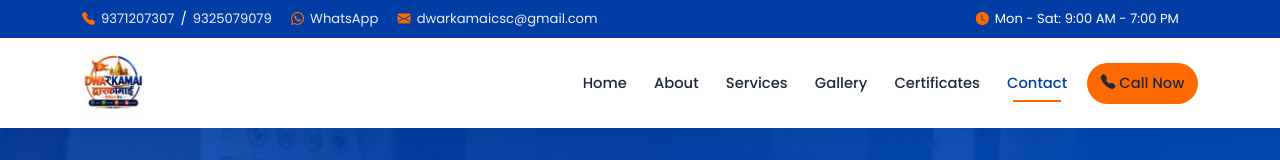
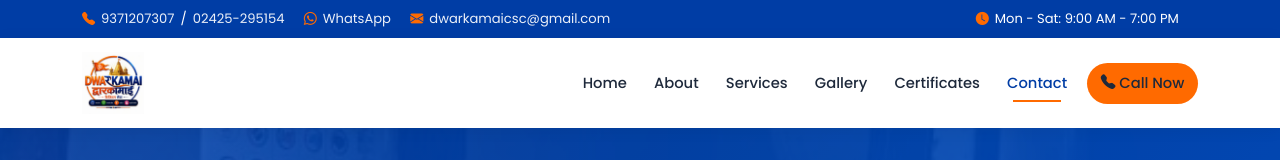
Before and after one commit to Akshay9075/dwarkamai, a plain HTML site: page contact.html in a window 1280 px wide. Shown: the top 160 px of the page. Drawn offline with nearby package versions, Linux system fonts and the light colour scheme.

Commit message:
Update contact.html

```diff
--- a/contact.html
+++ b/contact.html
@@ -16,7 +16,7 @@
 <link rel="stylesheet" href="css/style.css"><link rel="stylesheet" href="css/responsive.css">
 </head><body>
   <div id="page-loader"><div class="loader-spinner"></div><p class="loader-text">द्वारकामाई डिजिटल सेवा CSC</p></div>
-  <div class="top-bar"><div class="container"><div class="row align-items-center"><div class="col-lg-9"><span class="top-bar-item"><i class="bi bi-telephone-fill"></i> <a href="tel:9371207307">9371207307</a> / <a href="tel:9325079079">9325079079</a></span><span class="top-bar-item"><i class="bi bi-whatsapp"></i> <a href="https://wa.me/919371207307" target="_blank" rel="noopener">WhatsApp</a></span><span class="top-bar-item"><i class="bi bi-envelope-fill"></i> <a href="mailto:dwarkamaicsc@gmail.com">dwarkamaicsc@gmail.com</a></span></div><div class="col-lg-3 text-lg-end d-none d-lg-block"><span class="top-bar-item"><i class="bi bi-clock-fill"></i> Mon - Sat: 9:00 AM - 7:00 PM</span></div></div></div></div>
+  <div class="top-bar"><div class="container"><div class="row align-items-center"><div class="col-lg-9"><span class="top-bar-item"><i class="bi bi-telephone-fill"></i> <a href="tel:9371207307">9371207307</a> / <a href="tel:02425295154">02425-295154</a></span><span class="top-bar-item"><i class="bi bi-whatsapp"></i> <a href="https://wa.me/919371207307" target="_blank" rel="noopener">WhatsApp</a></span><span class="top-bar-item"><i class="bi bi-envelope-fill"></i> <a href="mailto:dwarkamaicsc@gmail.com">dwarkamaicsc@gmail.com</a></span></div><div class="col-lg-3 text-lg-end d-none d-lg-block"><span class="top-bar-item"><i class="bi bi-clock-fill"></i> Mon - Sat: 9:00 AM - 7:00 PM</span></div></div></div></div>
   <header class="main-header"><nav class="navbar navbar-expand-lg"><div class="container"><a class="navbar-brand" href="index.html"><img src="images/logo.png" alt="Dwarkamai Digital Seva CSC Logo"></a><button class="navbar-toggler" type="button" data-bs-toggle="collapse" data-bs-target="#mainNav" aria-controls="mainNav" aria-expanded="false" aria-label="Toggle navigation"><span class="navbar-toggler-icon"></span></button><div class="collapse navbar-collapse" id="mainNav"><ul class="navbar-nav ms-auto align-items-lg-center"><li class="nav-item"><a class="nav-link" href="index.html">Home</a></li><li class="nav-item"><a class="nav-link" href="about.html">About</a></li><li class="nav-item"><a class="nav-link" href="services.html">Services</a></li><li class="nav-item"><a class="nav-link" href="gallery.html">Gallery</a></li><li class="nav-item"><a class="nav-link" href="certificates.html">Certificates</a></li><li class="nav-item"><a class="nav-link active" href="contact.html">Contact</a></li><li class="nav-item"><a class="nav-link btn-nav-cta" href="tel:9371207307"><i class="bi bi-telephone-fill"></i> Call Now</a></li></ul></div></div></nav></header>
 <section class="page-banner"><div class="container text-center"><h1 data-aos="fade-up">Contact Us</h1><nav class="breadcrumb-custom justify-content-center" data-aos="fade-up" aria-label="Breadcrumb"><a href="index.html">Home</a><i class="bi bi-chevron-right"></i><span class="active">Contact Us</span></nav></div></section>
 <section class="section-padding pb-0"><div class="container"><div class="row g-4">
```
